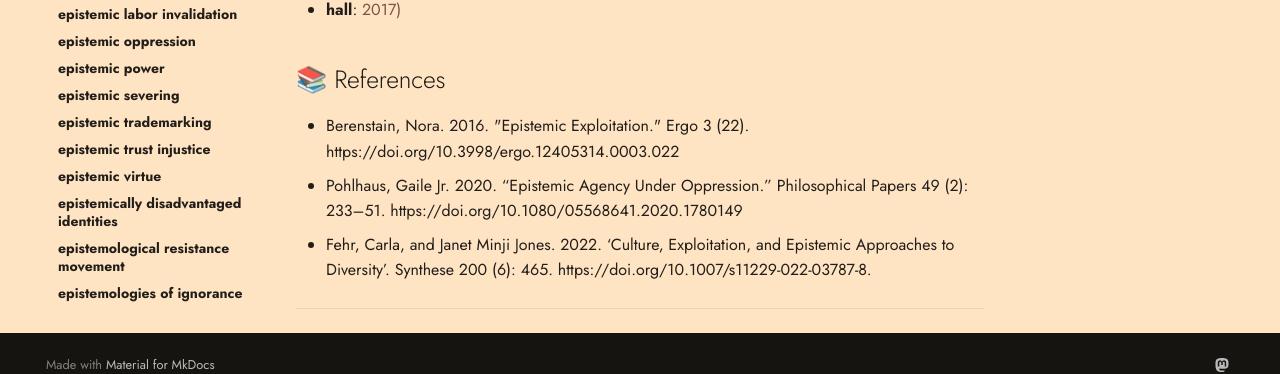
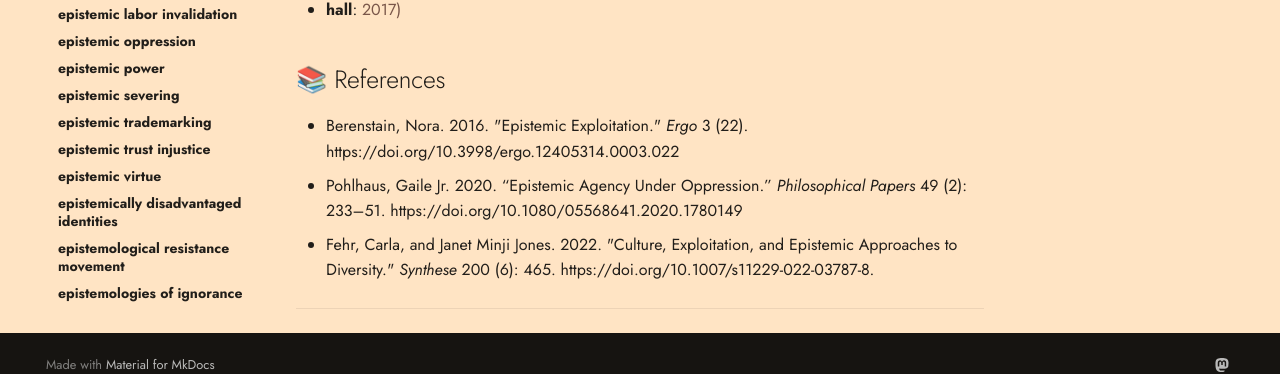
Before and after one commit to conceptcartography/conceptcartography, an MkDocs documentation site: the page built from docs/concepts/epistemic-exploitation.md, in a window 1280 px wide and 1016 px high. Shown: the part 619-993 px from the top of the window. Built offline with MkDocs 1.6.1 and Material for MkDocs 9.7.7, drawn with Linux system fonts in a browser that asks for light colours; comment, search, counter and statistics services are not loaded; the version menu is left out.

```diff
--- a/docs/concepts/epistemic-exploitation.md
+++ b/docs/concepts/epistemic-exploitation.md
@@ -18,9 +18,9 @@ an education or explanation about the nature of the oppression they face" (Berns
 
 ## 📚 References
 
-- Berenstain, Nora. 2016. "Epistemic Exploitation." Ergo 3 (22). https://doi.org/10.3998/ergo.12405314.0003.022
-- Pohlhaus, Gaile Jr. 2020. “Epistemic Agency Under Oppression.” Philosophical Papers 49 (2): 233–51. https://doi.org/10.1080/05568641.2020.1780149
-- Fehr, Carla, and Janet Minji Jones. 2022. ‘Culture, Exploitation, and Epistemic Approaches to Diversity’. Synthese 200 (6): 465. https://doi.org/10.1007/s11229-022-03787-8.
+- Berenstain, Nora. 2016. "Epistemic Exploitation." _Ergo_ 3 (22). https://doi.org/10.3998/ergo.12405314.0003.022
+- Pohlhaus, Gaile Jr. 2020. “Epistemic Agency Under Oppression.” _Philosophical Papers_ 49 (2): 233–51. https://doi.org/10.1080/05568641.2020.1780149
+- Fehr, Carla, and Janet Minji Jones. 2022. "Culture, Exploitation, and Epistemic Approaches to Diversity." _Synthese_ 200 (6): 465. https://doi.org/10.1007/s11229-022-03787-8.
 
 ---
 
```
